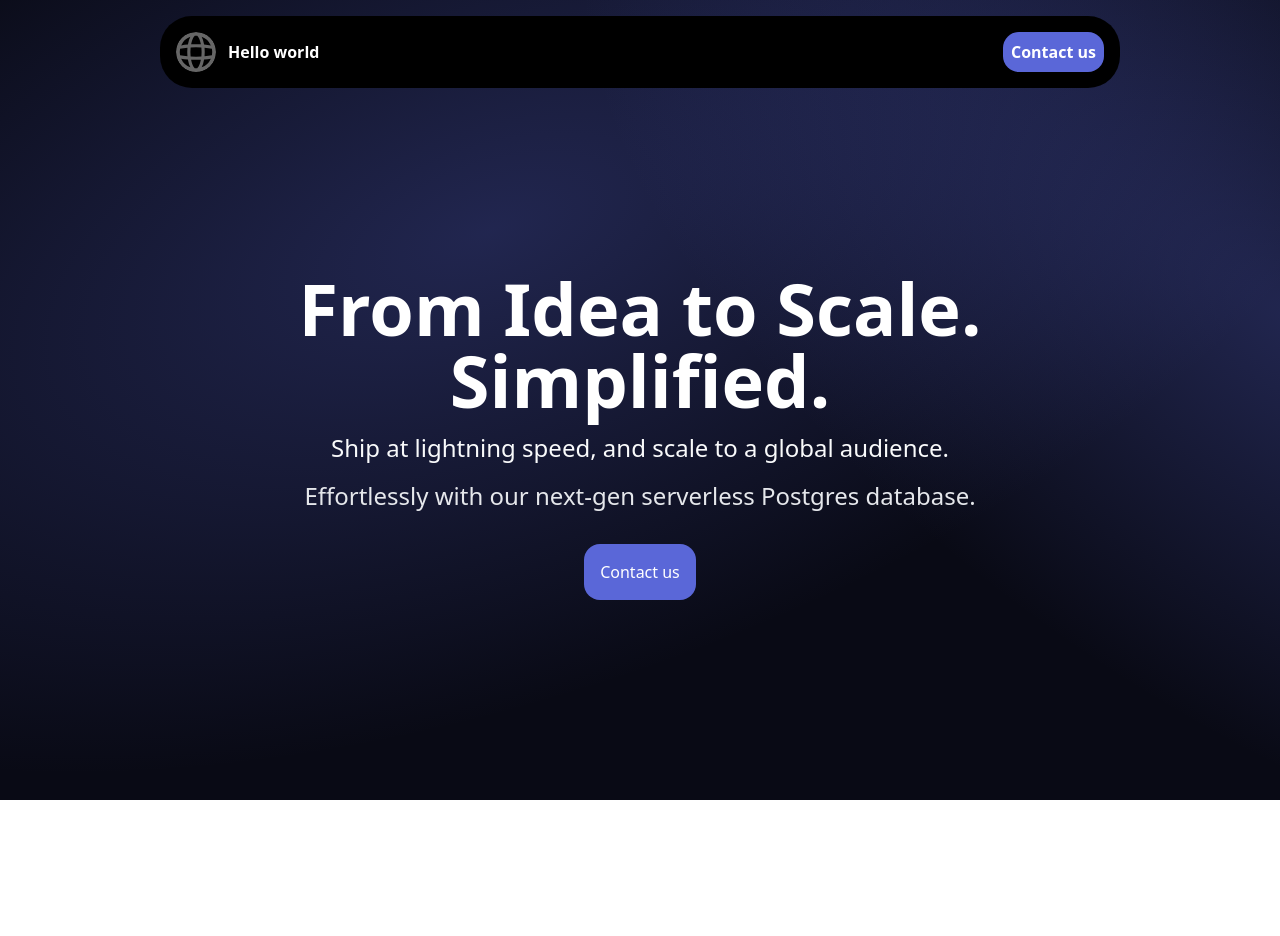
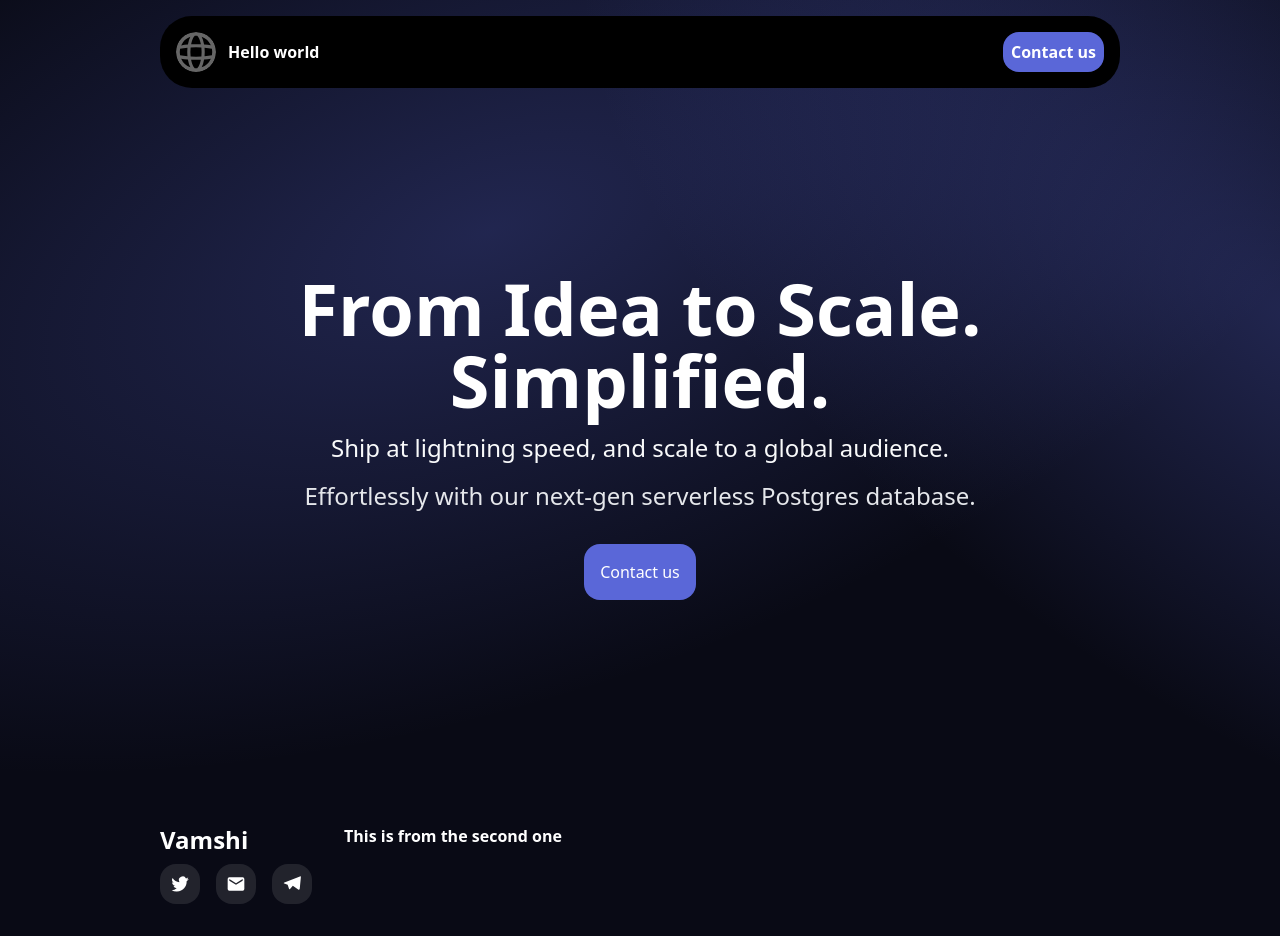
Before and after one commit to Vamsi-o/Portfolio, a Next.js app: page / in a window 1280 px wide. Before the commit the page ends 800 px from the top, so only its background shows below. Built offline with nearby package versions, Linux system fonts and the light colour scheme.

Commit message:
Doing Footer

```diff
--- /dev/null
+++ b/app/components/Footer.tsx
@@ -0,0 +1,44 @@
+const SocialIcon = ({ children, href, label }: { children: React.ReactNode; href: string; label: string }) => (
+    <a
+        href={href}
+        target="_blank"
+        rel="noopener noreferrer"
+        aria-label={label}
+        className="w-10 h-10 rounded-2xl bg-white/10 flex items-center justify-center hover:bg-white/20 transition"
+    >
+        {children}
+    </a>
+)
+
+export const Footer = () => {
+    return (
+        <div className="flex gap-8 text-white font-extrabold mx-40 bg-transparent py-6">
+            <div className="flex flex-col text-2xl  ">
+                Vamshi
+                <div className="flex gap-4  my-2">
+                    <SocialIcon href="https://x.com/vamsi__0" label="Twitter">
+                        <svg xmlns="http://www.w3.org/2000/svg" className="w-5 h-5" viewBox="0 0 24 24" fill="currentColor" aria-hidden="true">
+                            <path d="M22.46 6c-.77.35-1.6.58-2.46.69a4.27 4.27 0 0 0 1.88-2.36 8.5 8.5 0 0 1-2.7 1.03A4.24 4.24 0 0 0 11.1 9.03c0 .33.04.66.11.97A12.04 12.04 0 0 1 3.15 4.8a4.23 4.23 0 0 0 1.31 5.66 4.2 4.2 0 0 1-1.92-.53v.05c0 2.06 1.46 3.78 3.4 4.17a4.27 4.27 0 0 1-1.91.07 4.25 4.25 0 0 0 3.96 2.95A8.5 8.5 0 0 1 2 19.54 12 12 0 0 0 8.29 21c7.55 0 11.69-6.26 11.69-11.69 0-.18-.01-.35-.02-.53A8.36 8.36 0 0 0 22.46 6z" />
+                        </svg>
+                    </SocialIcon>
+
+                    <SocialIcon href="mailto:iamvamsi9@gmail.com" label="Email">
+                        <svg xmlns="http://www.w3.org/2000/svg" className="w-5 h-5" viewBox="0 0 24 24" fill="currentColor" aria-hidden="true">
+                            <path d="M20 4H4a2 2 0 0 0-2 2v12a2 2 0 0 0 2 2h16a2 2 0 0 0 2-2V6a2 2 0 0 0-2-2zm0 4-8 5-8-5V6l8 5 8-5v2z" />
+                        </svg>
+                    </SocialIcon>
+
+                    <SocialIcon href="https://t.me/+919381721427" label="Telegram">
+                        <svg xmlns="http://www.w3.org/2000/svg" className="w-5 h-5" viewBox="0 0 24 24" fill="currentColor" aria-hidden="true">
+                            <path d="M21.5 3.1L2.9 10.1c-.9.3-.9 1.1-.1 1.4l4 1.3 1.6 4.9c.3.9 1.1.9 1.5.1L13 14l6.4 4.7c.9.6 1.7.2 1.9-1.1L22.6 4.2c.2-1.3-.6-1.8-1.1-1.1zM8.6 13.3l6.6-5.1-7.4 3.2 1.3 1.9z" />
+                        </svg>
+                    </SocialIcon>
+                </div>
+            </div>
+
+            <div>This is from the second one</div>
+        </div>
+    )
+}
+
+export default Footer
--- a/app/components/Hero-Section.tsx
+++ b/app/components/Hero-Section.tsx
@@ -1,5 +1,6 @@
+
 import NavBar from "./NavBar"
-
+// import { useRouter   } from "next/navigate"
 export const HeroSection = () => {
     return (
         <div className="min-h-screen w-screen flex flex-col bg-[url('/hero.svg')] bg-cover bg-no-repeat">
@@ -11,10 +12,12 @@ export const HeroSection = () => {
                 <h1 className="text-white text-7xl font-extrabold">Simplified.</h1>
                 <h3 className="m-4 text-2xl text-gray-50">Ship at lightning speed, and scale to a global audience.</h3>
                 <h3 className="text-2xl text-gray-200">Effortlessly with our next-gen serverless Postgres database.</h3>
-                <button className="m-8 p-4  rounded-2xl text-white bg-[#5a67d8] cursor-pointer hover:bg-[#667eea] transition-colors duration-300 ease-in-out transform hover:scale-120 hover:font-extrabold">
-                    Contact us
-                </button>
 
+                <a href="https://x.com/vamsi__0" target="_black">
+                    <button className="m-8 p-4  rounded-2xl text-white bg-[#5a67d8] cursor-pointer hover:bg-[#667eea] transition-colors duration-300 ease-in-out transform hover:scale-120 hover:font-extrabold">
+                        Contact us
+                    </button>
+                </a>
             </div>
         </div>
     )
--- a/app/components/NavBar.tsx
+++ b/app/components/NavBar.tsx
@@ -14,9 +14,11 @@ export const NavBar = () => {
                 <h1>Hello world</h1>
             </div>
             <div >
-                <button className="text-white font-bold cursor-pointer p-2 rounded-2xl bg-[#5a67d8] px-2 hover:bg-[#667eea] transition-colors duration-300 ease-in-out transform hover:scale-105">
-                    Contact us
-                </button>
+                <a href="https://x.com/vamsi__0" target="_blank" rel="noopener noreferrer">
+                    <button className="text-white font-bold cursor-pointer p-2 rounded-2xl bg-[#5a67d8] px-2 hover:bg-[#667eea] transition-colors duration-300 ease-in-out transform hover:scale-105">
+                        Contact us
+                    </button>
+                </a>
             </div>
         </div>
     )
--- a/app/page.tsx
+++ b/app/page.tsx
@@ -1,3 +1,4 @@
+import Footer from "./components/Footer";
 import HeroSection from "./components/Hero-Section";
 import NavBar from "./components/NavBar";
 import Projects from "./components/Projects";
@@ -5,9 +6,10 @@ import Projects from "./components/Projects";
 export default function Home() {
   return (
     <>
-      <div className="w-screen min-h-screen ">
+      <div className="w-screen min-h-screen bg-[#090a15] ">
         {/* <NavBar /> */}
         <HeroSection />
+        <Footer/>
 
 
       </div>
```
